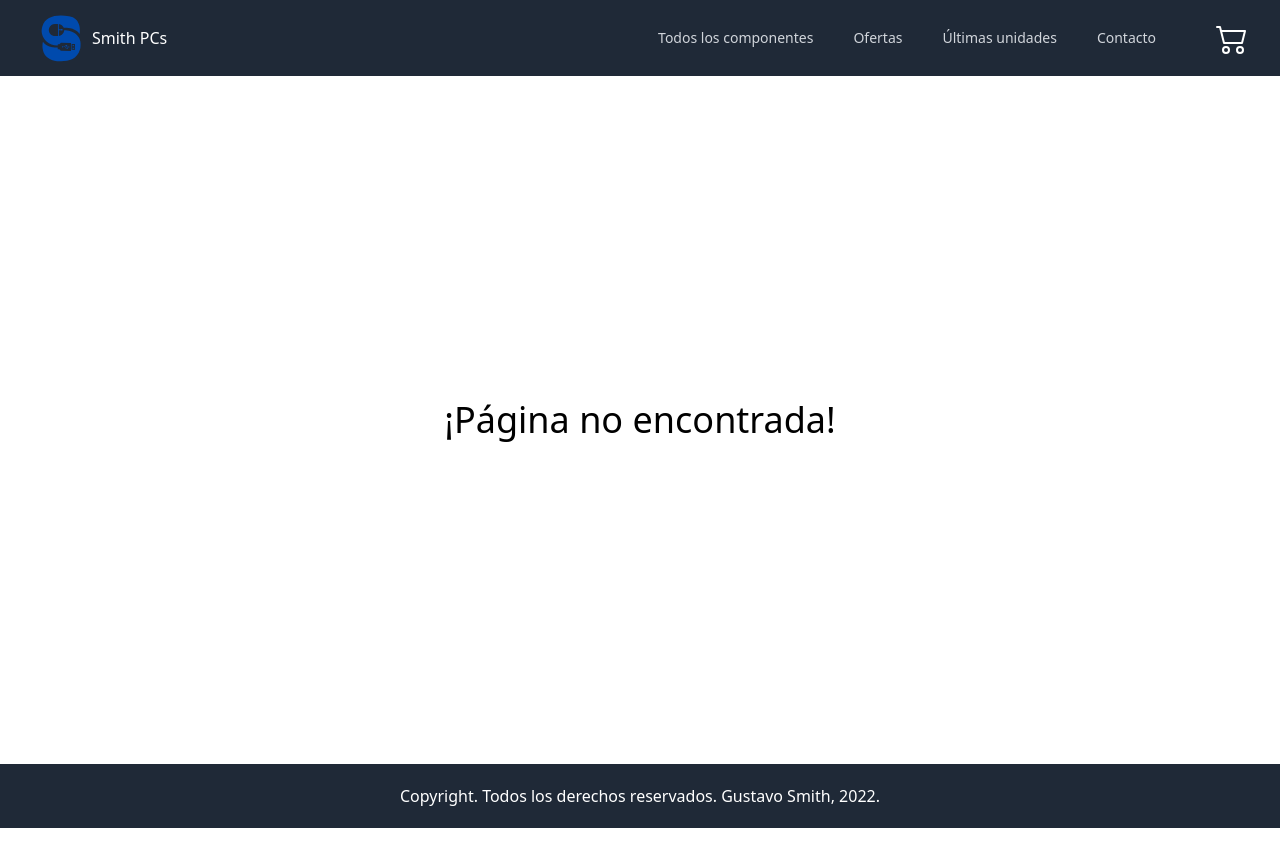
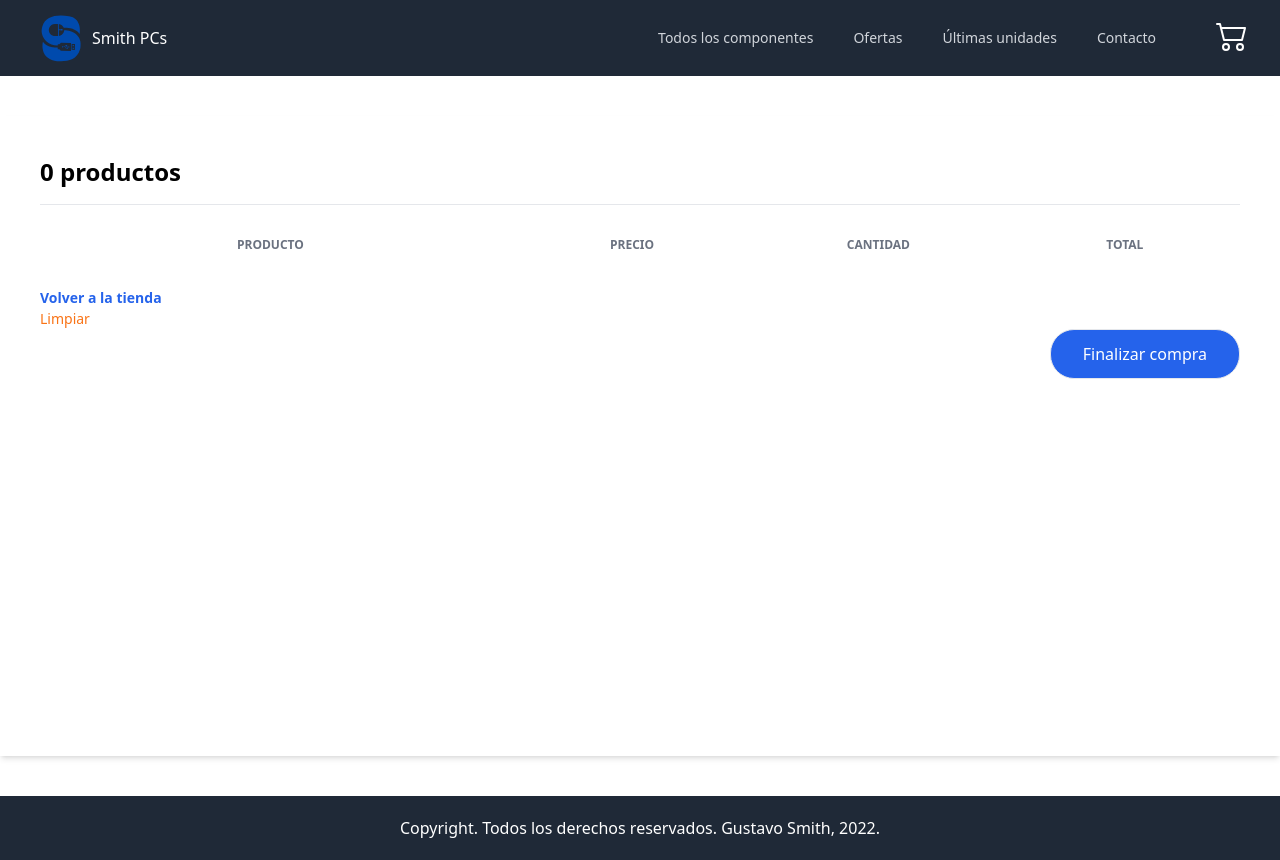
Before and after one commit to GustavoSmith/proyecto-final-coderhouse-react, a React (Create React App) app: page /cart in a window 1280 px wide. Before the commit the page ends 828 px from the top, so only its background shows below. Built offline with nearby package versions, Linux system fonts and the light colour scheme.

Commit message:
Se añade funcionalidad al carrito de compras

```diff
--- /dev/null
+++ b/src/components/CartDetail.jsx
@@ -0,0 +1,57 @@
+import React, { useContext } from 'react';
+import { Link } from 'react-router-dom';
+import { CartContext } from '../context/CartContext';
+
+const CartDetail = () => {
+  const { cart, removeFromCart, clear } = useContext(CartContext);
+  return (
+    <div className="container mx-auto mt-10">
+      <div className="flex shadow-md my-10">
+        <div className="w-full min-h-[80vh] bg-white px-10 py-10">
+          <div className="flex justify-between border-b pb-4">
+            <h1 className="font-semibold text-2xl">{cart.length} productos</h1>
+          </div>
+          <div className="flex my-8 gap-4">
+            <h3 className="font-semibold text-gray-500 text-xs w-2/5 text-center">PRODUCTO</h3>
+            <h3 className="font-semibold text-gray-500 text-xs w-1/5 text-center">PRECIO</h3>
+            <h3 className="font-semibold text-gray-500 text-xs w-1/5 text-center">CANTIDAD</h3>
+            <h3 className="font-semibold text-gray-500 text-xs w-1/5 text-center">TOTAL</h3>
+          </div>
+          {cart.map((product) => (
+            <div className="flex items-center py-5 gap-4 hover:bg-blue-100" key={product.id}>
+              <div className="flex w-2/5">
+                <div className="w-20 hidden sm:block">
+                  <img className="h-24" src={`assets/products/${product.image}`} alt={product.title} />
+                </div>
+                <div className="flex flex-col justify-between ml-4 flex-grow">
+                  <span className="font-bold text-sm text-center">
+                    <Link to={`/item/${product.id}`}>{product.title}</Link>
+                  </span>
+                  <div className="flex justify-end">
+                    <button onClick={() => removeFromCart(product.id)} className="text-red-500 text-xs">
+                      Eliminar
+                    </button>
+                  </div>
+                </div>
+              </div>
+              <span className="text-center w-1/5 font-semibold text-sm">${product.price}</span>
+              <span className="text-center w-1/5 font-semibold text-sm">{product.quantity}</span>
+              <span className="text-center w-1/5 font-semibold text-sm">${product.price * product.quantity}</span>
+            </div>
+          ))}
+          <Link to="/" className="font-semibold text-blue-600 text-sm mt-10">
+            Volver a la tienda
+          </Link>
+          <div className="text-sm text-orange-500">
+            <button onClick={clear}>Limpiar</button>
+          </div>
+          <div className="flex justify-end">
+            <button className="border rounded-3xl px-8 py-3 bg-blue-600 text-white">Finalizar compra</button>
+          </div>
+        </div>
+      </div>
+    </div>
+  );
+};
+
+export default CartDetail;
--- a/src/components/ItemCount.jsx
+++ b/src/components/ItemCount.jsx
@@ -1,20 +1,30 @@
-import React, { useState } from 'react';
+import React, { useState, useContext } from 'react';
+import { CartContext } from '../context/CartContext';
 
-const ItemCount = ({ stock }) => {
+const ItemCount = ({ product }) => {
   const [contador, setContador] = useState(1);
+  const { addToCart } = useContext(CartContext);
 
   const changeNumber = (value) => {
-    if ((value === 1 && !(contador >= stock)) || (value === -1 && contador > 1)) {
+    if ((value === 1 && !(contador >= product.stock)) || (value === -1 && contador > 1)) {
       setContador(contador + value);
     }
   };
 
   return (
     <>
-      <div className="flex justify-center gap-4">
-        <button onClick={() => changeNumber(-1)}>-</button>
-        <p>{contador}</p>
-        <button onClick={() => changeNumber(1)}>+</button>
+      <div>
+        <div className="flex justify-center gap-4">
+          <button onClick={() => changeNumber(-1)}>-</button>
+          <p>{contador}</p>
+          <button onClick={() => changeNumber(1)}>+</button>
+        </div>
+        <button
+          onClick={() => addToCart({ ...product, quantity: contador })}
+          className="rounded-md border border-black border-solid px-6 my-2"
+        >
+          Comprar
+        </button>
       </div>
     </>
   );
--- a/src/components/ItemDetail/ItemDetail.jsx
+++ b/src/components/ItemDetail/ItemDetail.jsx
@@ -1,4 +1,5 @@
 import React from 'react';
+import ItemCount from '../ItemCount';
 
 const ItemDetail = ({ product }) => {
   const { title, image, price, description, stock } = product;
@@ -15,9 +16,7 @@ const ItemDetail = ({ product }) => {
         </div>
         <div className="flex justify-between flex-col gap-4 sm:flex-row md:flex-col">
           <p className="text-2xl underline-">Precio: ${price}</p>
-          <div>
-            <button className="rounded-md border border-black border-solid px-4">Comprar</button>
-          </div>
+          <ItemCount product={product} />
         </div>
       </div>
     </section>
--- a/src/components/ItemList/ItemList.jsx
+++ b/src/components/ItemList/ItemList.jsx
@@ -4,8 +4,8 @@ import ItemProduct from './ItemProduct';
 const ItemList = ({ dataProducts }) => {
   return (
     <section className="grid grid-cols-1 sm:grid-cols-2 lg:grid-cols-3 xl:grid-cols-4 items-start gap-8 min-h-[40rem]">
-      {dataProducts.map((prod) => (
-        <ItemProduct key={prod.id} data={prod} />
+      {dataProducts.map((product) => (
+        <ItemProduct key={product.id} product={product} />
       ))}
     </section>
   );
--- a/src/components/ItemList/ItemProduct.jsx
+++ b/src/components/ItemList/ItemProduct.jsx
@@ -2,8 +2,8 @@ import React from 'react';
 import ItemCount from '../ItemCount';
 import { Link } from 'react-router-dom';
 
-const ItemProduct = ({ data }) => {
-  const { id, title, image, price, stock } = data;
+const ItemProduct = ({ product }) => {
+  const { id, title, image, price } = product;
 
   return (
     <div className="mx-4 p-2 flex flex-col items-center sm:justify-between sm:h-[430px] border-blue-300 border-4 rounded-3xl">
@@ -11,11 +11,10 @@ const ItemProduct = ({ data }) => {
       <div className="flex flex-col items-center">
         <p>{title}</p>
         <p>$ {price}</p>
-        <ItemCount stock={stock} />
         <Link to={`/item/${id}`}>
-          <button className="rounded-md border border-black border-solid px-4 my-3">Ver detalles</button>
+          <button className="rounded-md border border-black border-solid px-4 my-2">Ver detalles</button>
         </Link>
-        <button className="rounded-md border border-black border-solid px-4">Comprar</button>
+        <ItemCount product={product} />
       </div>
     </div>
   );
--- a/src/components/Navbar/CartWidget.jsx
+++ b/src/components/Navbar/CartWidget.jsx
@@ -1,14 +1,17 @@
 import React from 'react';
 import { IconContext } from 'react-icons';
 import { BsCart2 } from 'react-icons/bs';
+import { Link } from 'react-router-dom';
 
 const CartWidget = ({ mobile }) => {
   return (
-    <button className={mobile ? 'ml-2' : 'ml-8'}>
-      <IconContext.Provider value={{ size: '2rem', color: 'white' }}>
-        <BsCart2 />
-      </IconContext.Provider>
-    </button>
+    <Link to="/cart">
+      <button className={mobile ? 'ml-2' : 'ml-8'}>
+        <IconContext.Provider value={{ size: '2rem', color: 'white' }}>
+          <BsCart2 />
+        </IconContext.Provider>
+      </button>
+    </Link>
   );
 };
 
--- a/src/components/index.jsx
+++ b/src/components/index.jsx
@@ -1,7 +1,8 @@
 import Navbar from './Navbar/Navbar';
 import ItemListContainer from './ItemList/ItemListContainer';
 import ItemDetailContainer from './ItemDetail/ItemDetailContainer';
+import CartDetail from './CartDetail';
 import NotFound from './NotFound';
 import Footer from './Footer';
 
-export { Navbar, ItemListContainer, ItemDetailContainer, NotFound, Footer };
+export { Navbar, ItemListContainer, ItemDetailContainer, CartDetail, NotFound, Footer };
--- /dev/null
+++ b/src/context/CartContext.jsx
@@ -0,0 +1,34 @@
+import React, { useState, createContext } from 'react';
+
+export const CartContext = createContext();
+
+const CartProvider = ({ children }) => {
+  const [cart, setCart] = useState([]);
+
+  const addToCart = (product) => {
+    const isProductInCart = cart.find((productInCart) => productInCart.id === product.id);
+    if (isProductInCart) {
+      const newArray = cart.map((productInCart) => {
+        if (productInCart.id === product.id) {
+          return {
+            ...productInCart,
+            quantity: productInCart.quantity + product.quantity,
+          };
+        } else {
+          return productInCart;
+        }
+      });
+      setCart(newArray);
+    } else {
+      setCart([...cart, product]);
+    }
+  };
+
+  const clear = () => setCart([]);
+
+  const removeFromCart = (id) => setCart(cart.filter((product) => product.id !== id));
+
+  return <CartContext.Provider value={{ cart, addToCart, clear, removeFromCart }}>{children}</CartContext.Provider>;
+};
+
+export default CartProvider;
--- a/src/utils/products.json
+++ b/src/utils/products.json
@@ -37,7 +37,7 @@
   },
   {
     "id": 5,
-    "title": "Procesador Ryzen 7 5700X",
+    "title": "Procesador AMD Ryzen 7 5700X",
     "description": "Frecuencia de reloj: 4.6Ghz. GPU Integrado: No posee. Caché: 32MB. Núcleos: 8. Hilos: 16",
     "price": 78000,
     "stock": 5,
```
Also changed, not shown: src/App.jsx (+5 -3 lines).
